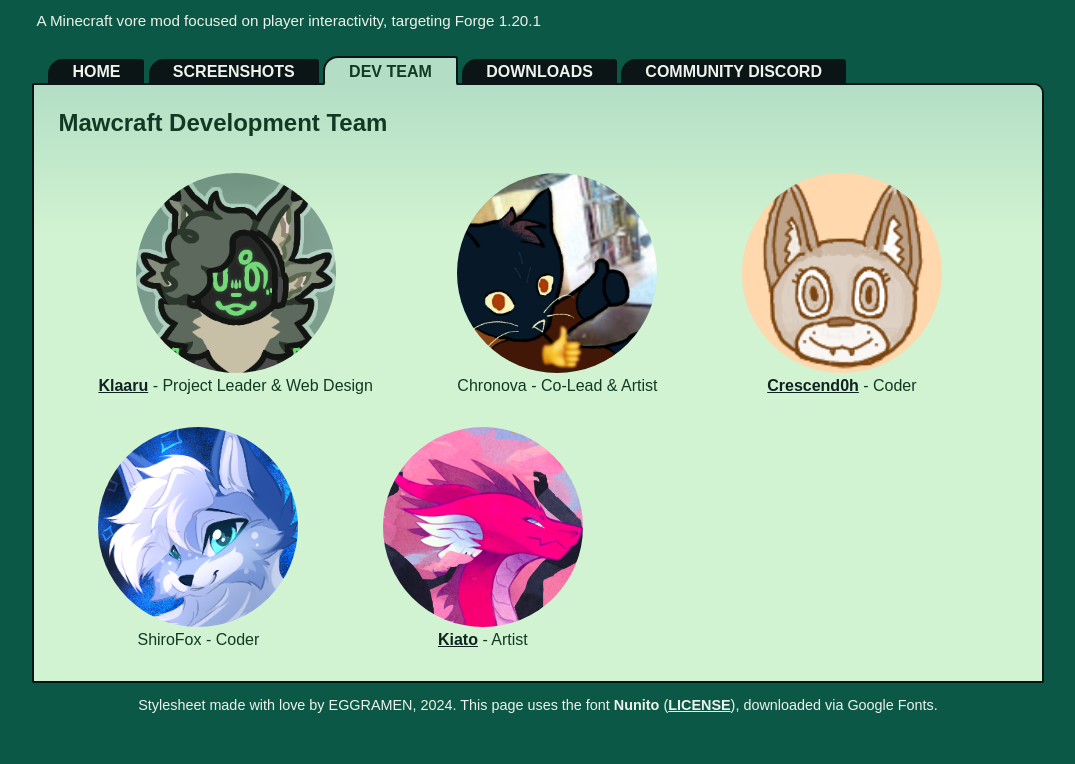
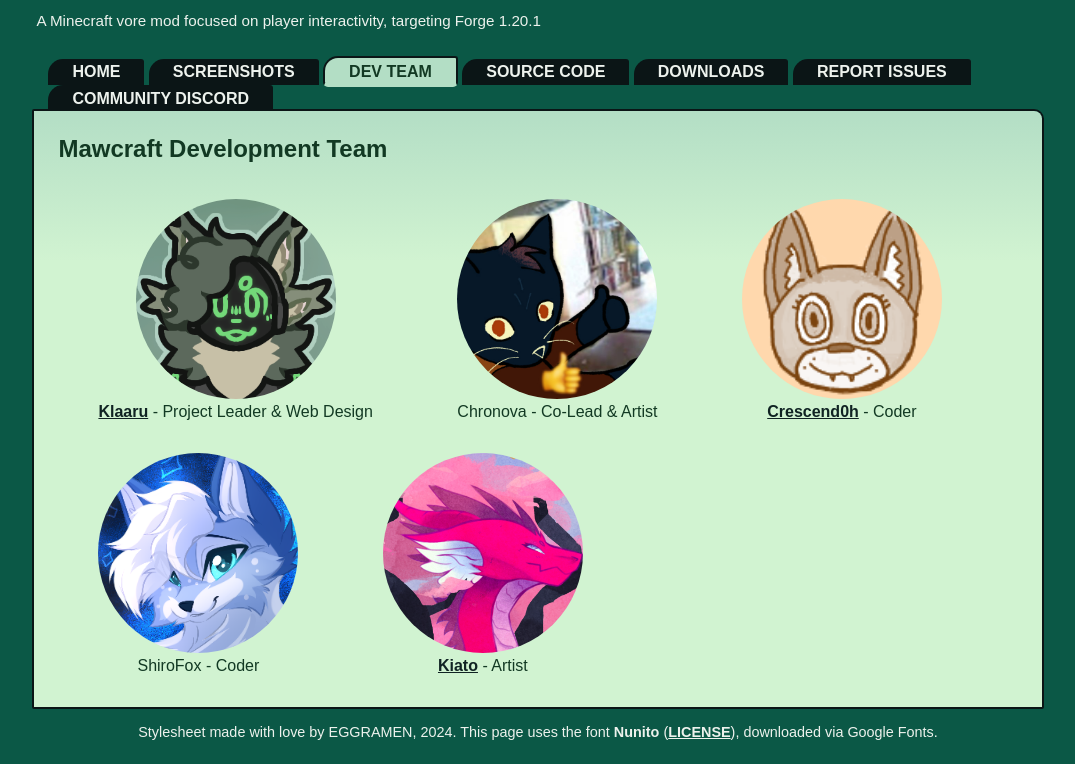
Before and after one commit to MawcraftDevs/mawcraft-website, a website: page devs.html in a window 1280 px wide. Shown: the part 137-901 px from the top of the page, without its empty margins (102-1177 px from the left). Before the commit the page ends 874 px from the top, so only its background shows below. Drawn offline with Linux system fonts and the light colour scheme; a web font is replaced by a local one.

Commit message:
Added links to source code and issue tracker

```diff
--- a/devs.html
+++ b/devs.html
@@ -17,7 +17,9 @@
       <a class="nav-button" href="index.html">Home</a>
       <a class="nav-button" href="screenshots.html">Screenshots</a>
       <a class="nav-button current-page">Dev Team</a>
+      <a class="nav-button" href="https://github.com/MawcraftDevs/mawcraft">Source Code</a>
       <a class="nav-button" href="https://github.com/MawcraftDevs/mawcraft/releases">Downloads</a>
+      <a class="nav-button" href="https://github.com/MawcraftDevs/mawcraft/issues">Report Issues</a>
       <a class="nav-button" href="https://discord.gg/byBnsbYe6z">Community Discord</a>
     </nav>
 
```
Also changed, not shown: index.html (+2 -0 lines), screenshots.html (+2 -0 lines).
